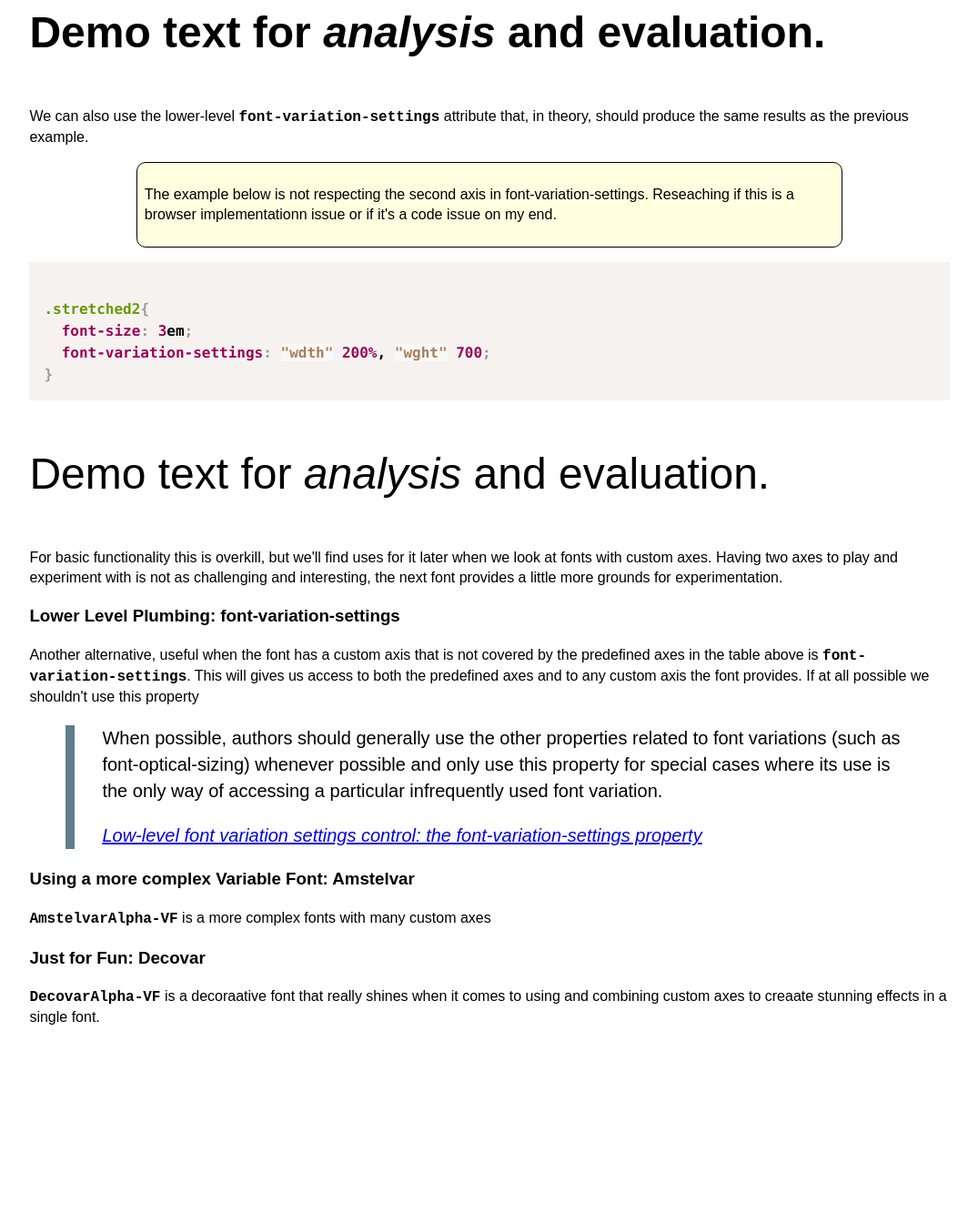
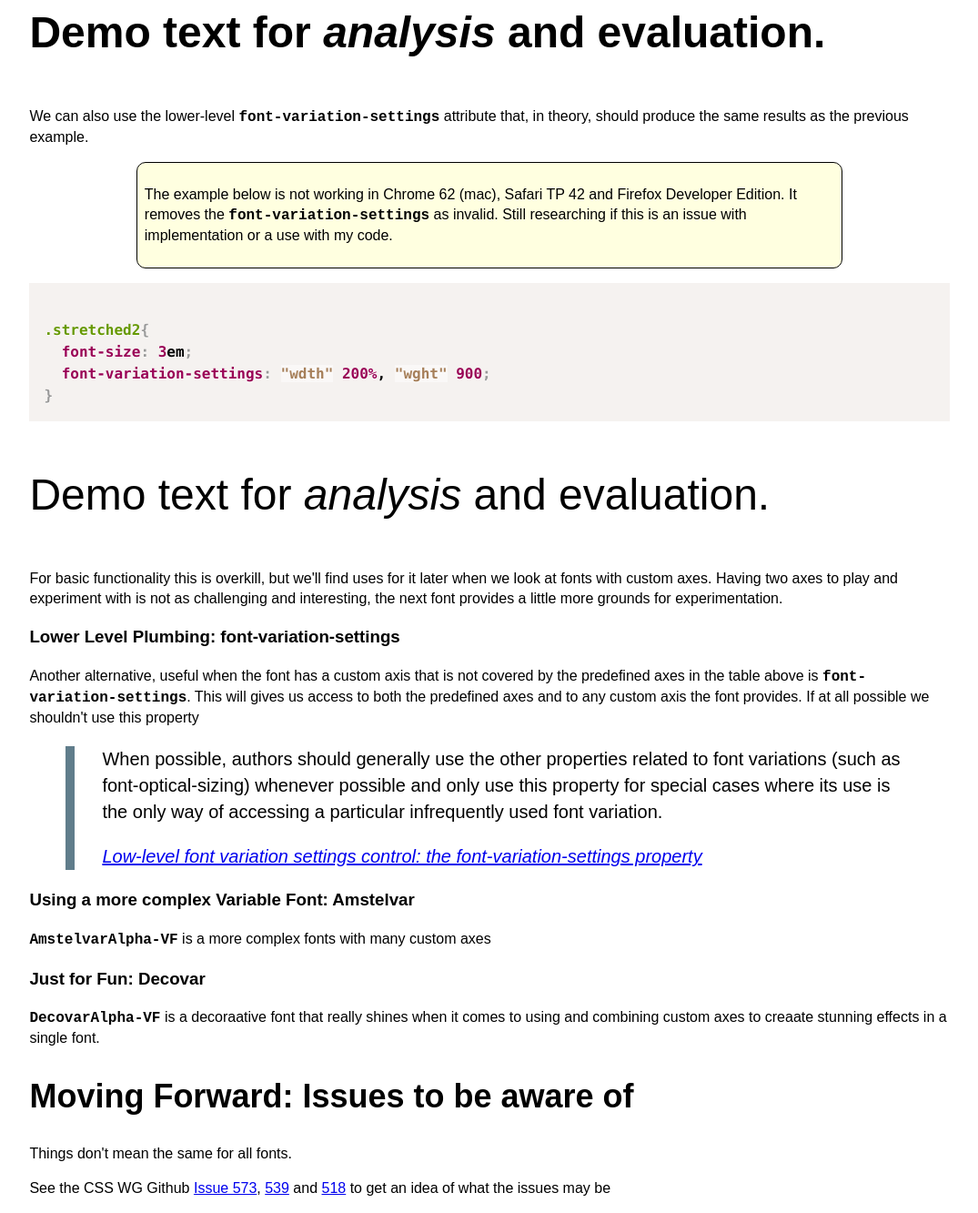
Before and after one commit to caraya/vfonts-demo, a plain HTML site: page index.html in a window 1280 px wide. Shown: the part 6057-7390 px from the top of the page at 91% size, without its empty margins (102-1177 px from the left). Before the commit the page ends 7202 px from the top, so only its background shows below. Drawn offline with Linux system fonts and the light colour scheme; a web font is replaced by a local one.

Commit message:
Added section with potential pitfalls and examples

```diff
--- a/index.html
+++ b/index.html
@@ -337,13 +337,13 @@ that the Roboto VF font was loaded successfully we can use
 <p>We can also use the lower-level <code>font-variation-settings</code> attribute that, in theory, should produce the same results as the previous example.</p>
 
 <aside class="message warning">
-  <p>The example below is not respecting the second axis in font-variation-settings. Reseaching if this is a browser implementationn issue or if it's a code issue on my end.</p>
+  <p>The example below is not working in Chrome 62 (mac), Safari TP 42 and Firefox Developer Edition. It removes the <code>font-variation-settings</code> as invalid. Still researching if this is an issue with implementation or a use with my code.</p>
 </aside>
 
 <pre class="language-css"><code class="language-css">
 .stretched2{
   font-size: 3em;
-  font-variation-settings: "wdth" 200%, "wght" 700;
+  font-variation-settings: "wdth" 200%, "wght" 900;
 }
 </code></pre>
 
@@ -372,6 +372,14 @@ that the Roboto VF font was loaded successfully we can use
 
 <p><code>DecovarAlpha-VF</code> is a decoraative font that really shines when it comes to using and combining custom axes to creaate stunning effects in a single font.</p>
 
+<h2>Moving Forward: Issues to be aware of</h2>
+
+<p>Things don't mean the same for all fonts. </p>
+
+  <p>See the CSS WG Github <a href="https://github.com/w3c/csswg-drafts/issues/573">Issue 573</a>, <a href="https://github.com/w3c/csswg-drafts/issues/539">539</a> and <a href="https://github.com/w3c/csswg-drafts/issues/518">518</a> to get an idea of what the issues may be</p>
+
+
+
 </article>
 <!-- Scripts -->
 <!-- PRISM-->
--- a/styles/robotovf.css
+++ b/styles/robotovf.css
@@ -5,7 +5,6 @@
   src: url("type/RobotoUpright-VF.ttf") format("truetype");
   font-weight: normal;
   font-style: normal;
-  font-display: swap;
 }
 
 @font-face {
@@ -13,7 +12,6 @@
   src: url("type/RobotoItalic-VF.ttf") format("truetype");
   font-weight: normal;
   font-style: italic;
-  font-display: swap;
 }
 
 body,
@@ -21,7 +19,6 @@ body,
   font-family: Arial, Helvetica, sans-serif;
   font-size: 16px;
   line-height: 1.375;
-  /* font weight goes from */
 }
 
 .fonts-loaded body {
@@ -44,7 +41,7 @@ em em {
 
 code {
   font-weight: 700;
-  font-variation-settings: "wght" 1 "wdth" 1.5;
+  font-variation-settings: "wght" 700;
 }
 
 strong,
@@ -66,10 +63,10 @@ em strong {
 .stretched1 {
   font-size: 3em;
   font-stretch: 200%;
-  font-weight: bold;
+  font-weight: 700;
 }
 
 .stretched2{
   font-size: 3em;
-  font-variation-settings: "wght" 1, "wdth" 200%;
+  font-variation-settings: "wdth" 600, "wght" 700;
 }
```
